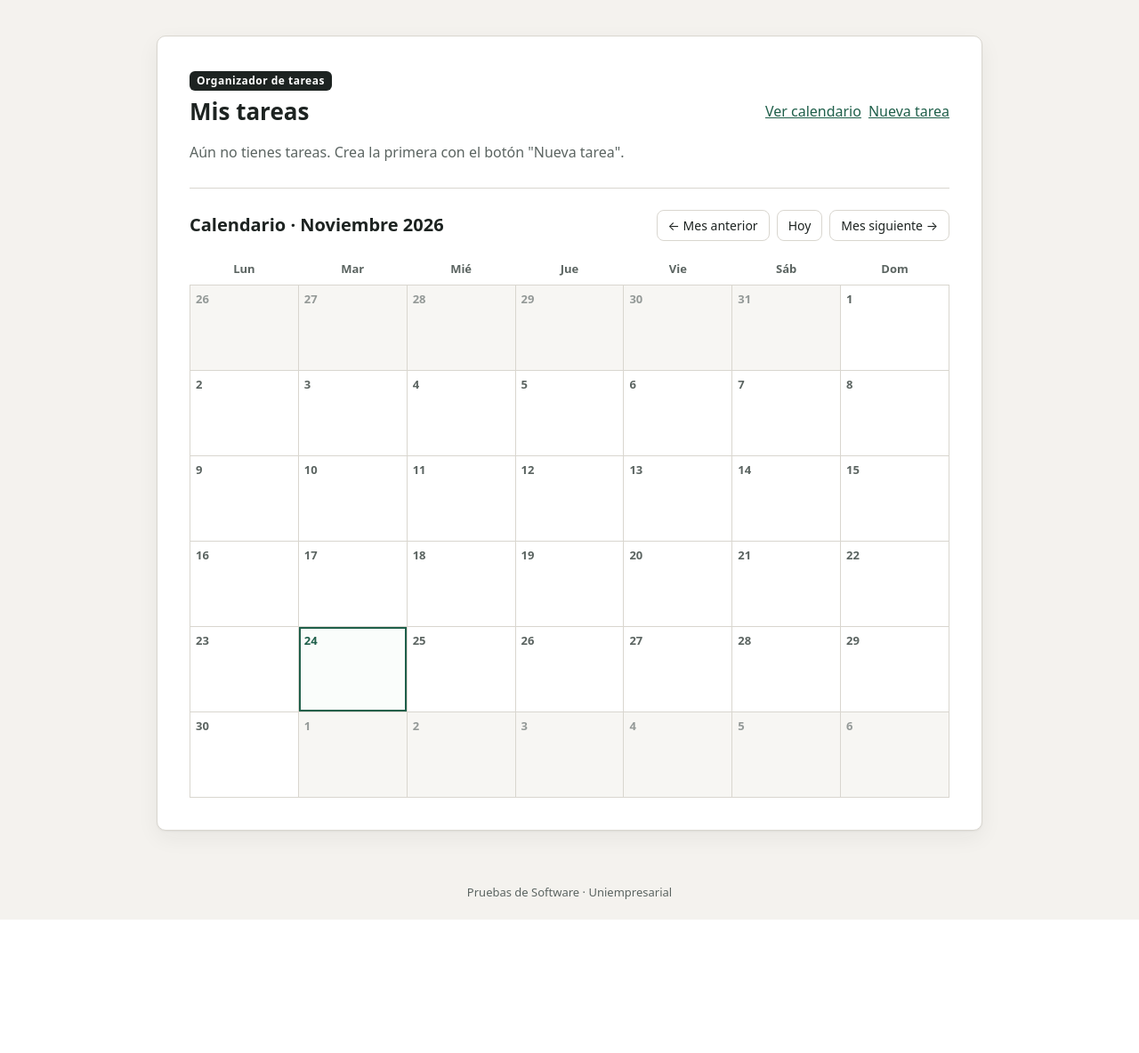
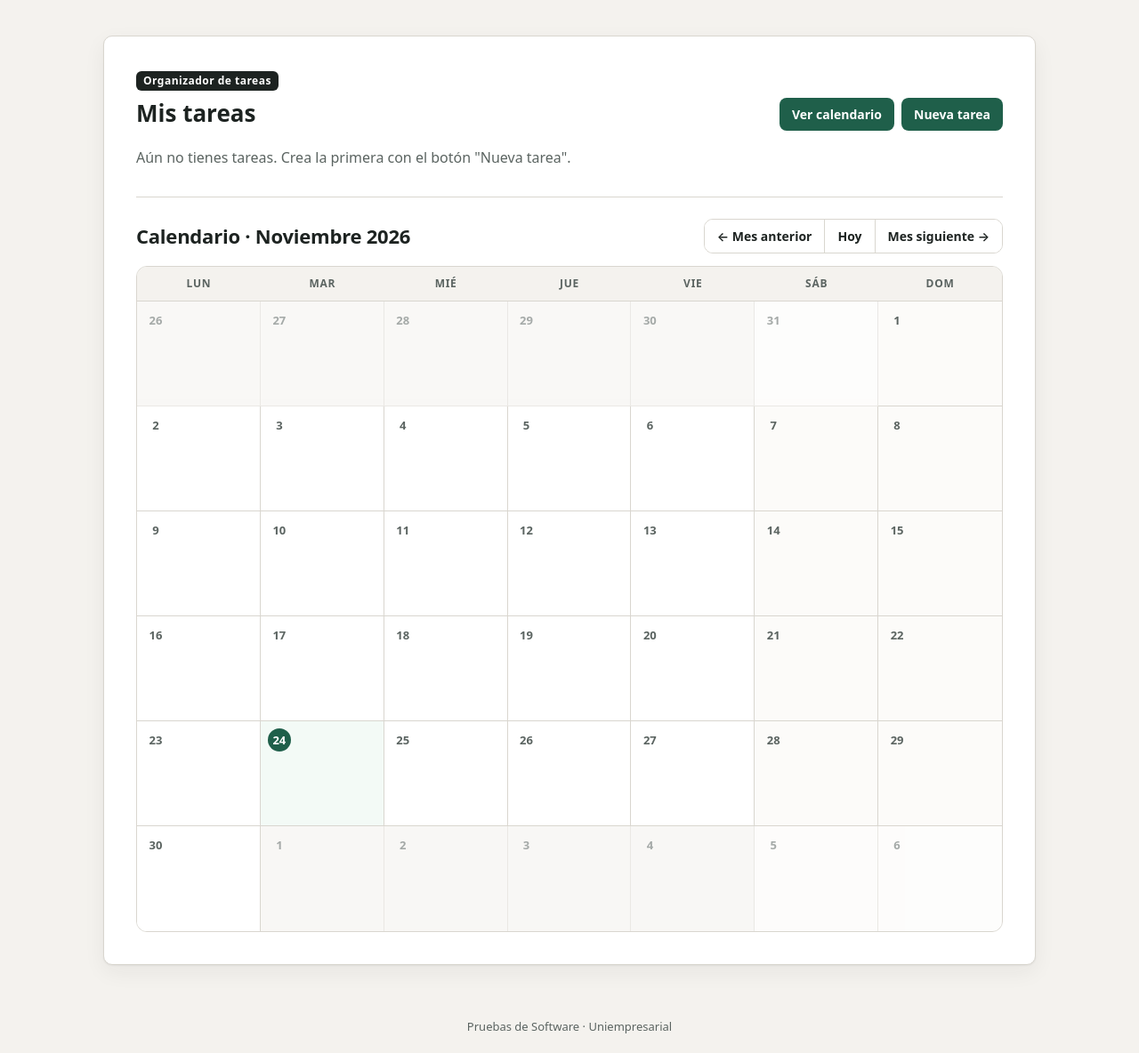
Before and after one commit to allan-gomez-creator/Pruebas-de-Software, a Django app: page /tareas/ in a window 1280 px wide. Shown: the part 60-1244 px from the top of the page at 89% size. Before the commit the page ends 1094 px from the top, so only its background shows below. Run offline with Django 5.2, Linux system fonts and the light colour scheme; the visitor is signed in with stand-in values (Sample User, id 1); data that the repository does not hold is empty.

Commit message:
Mejora estetica del calendario y listado de tareas

```diff
--- a/cuentas/static/cuentas/css/estilos.css
+++ b/cuentas/static/cuentas/css/estilos.css
@@ -226,3 +226,92 @@ h1 { margin: 0 0 6px; font-size: 26px; line-height: 1.2; }
   .datos div { grid-template-columns: 1fr; gap: 2px; }        /* dato y valor uno debajo del otro */
   .requisitos { grid-template-columns: 1fr; }                 /* requisitos en una sola columna */
 }
+
+/* =============================================================================
+   Mejora visual del listado y del calendario (Sprint 3)
+   ============================================================================= */
+
+/* Pagina mas ancha cuando hay calendario (listado y vista de calendario) */
+.contenido:has(.calendario-seccion) { max-width: 1080px; }
+
+/* Botones y enlaces de accion dentro de las tarjetas */
+.tarjeta .nav-boton {
+  display: inline-block;
+  padding: 8px 14px;
+  border: 0;
+  border-radius: 8px;
+  background: var(--acento);
+  color: #fff;
+  font: inherit;
+  font-size: 14px;
+  font-weight: 600;
+  text-decoration: none;
+  cursor: pointer;
+}
+.tarjeta .nav-boton:hover { background: var(--acento-hover); color: #fff; }
+
+/* Tabla del listado de tareas */
+.tarjeta table:not(.calendario-tabla) { width: 100%; border-collapse: collapse; margin-bottom: 8px; font-size: 15px; }
+.tarjeta table:not(.calendario-tabla) th,
+.tarjeta table:not(.calendario-tabla) td { padding: 10px 8px; border-bottom: 1px solid var(--borde); text-align: left; vertical-align: middle; }
+.tarjeta table:not(.calendario-tabla) th { font-size: 12px; color: var(--tinta-suave); text-transform: uppercase; letter-spacing: .04em; }
+
+/* ---------- Calendario ---------- */
+.calendario-seccion { margin-top: 32px; padding-top: 24px; }
+.calendario-titulo { font-size: 22px; letter-spacing: -.01em; }
+
+.calendario-nav { gap: 0; border: 1px solid var(--borde); border-radius: 10px; overflow: hidden; background: var(--superficie); }
+.calendario-nav a { border: 0; border-radius: 0; padding: 8px 14px; font-weight: 600; }
+.calendario-nav a + a { border-left: 1px solid var(--borde); }
+.calendario-nav a:hover { background: var(--acento-suave); color: var(--acento); }
+
+.calendario-tabla {
+  border-collapse: separate;
+  border-spacing: 0;
+  border: 1px solid var(--borde);
+  border-radius: 12px;
+  overflow: hidden;
+}
+.calendario-tabla th {
+  padding: 10px 4px;
+  background: var(--fondo);
+  font-size: 12px;
+  font-weight: 700;
+  text-transform: uppercase;
+  letter-spacing: .06em;
+  border-bottom: 1px solid var(--borde);
+}
+.calendario-dia {
+  height: 118px;
+  padding: 8px;
+  border: 0;
+  border-right: 1px solid var(--borde);
+  border-bottom: 1px solid var(--borde);
+  transition: background .15s;
+}
+.calendario-tabla tr td:last-child { border-right: 0; }
+.calendario-tabla tbody tr:last-child td { border-bottom: 0; }
+.calendario-dia:nth-child(6), .calendario-dia:nth-child(7) { background: #fcfbf9; }
+.calendario-dia:hover { background: var(--acento-suave); }
+.calendario-dia-fuera, .calendario-dia-fuera:hover { background: var(--fondo); opacity: .55; }
+
+/* Numero del dia; el de hoy va en un circulo verde */
+.calendario-numero { display: inline-flex; align-items: center; justify-content: center; min-width: 26px; height: 26px; margin-bottom: 6px; border-radius: 50%; font-size: 13px; }
+.calendario-dia-hoy, .calendario-dia-hoy:hover { background: #f3faf6; box-shadow: none; }
+.calendario-dia-hoy .calendario-numero { background: var(--acento); color: #fff; }
+
+/* Tareas como etiquetas de color */
+.calendario-eventos { gap: 4px; }
+.calendario-evento { padding: 3px 8px; border-radius: 6px; font-size: 12px; transition: transform .1s, box-shadow .1s; }
+.calendario-evento:hover { transform: translateY(-1px); box-shadow: 0 2px 6px rgba(29, 35, 33, .15); }
+.calendario-evento-pendiente { background: #fff1cc; color: #7a5a00; border-left: 4px solid #d97706; }
+.calendario-evento-progreso { background: #dbeefc; color: #0369a1; border-left: 4px solid #0284c7; }
+.calendario-evento-completada { background: #d8ece2; color: var(--acento); border-left: 4px solid var(--acento); }
+
+/* Celular: la cuadricula se desplaza en horizontal en lugar de aplastarse */
+@media (max-width: 700px) {
+  .calendario-tabla { min-width: 600px; }
+  .calendario-dia { height: 88px; padding: 4px; }
+  .calendario-evento { padding: 2px 5px; font-size: 11px; }
+  .calendario-cabecera { justify-content: center; }
+}
```
